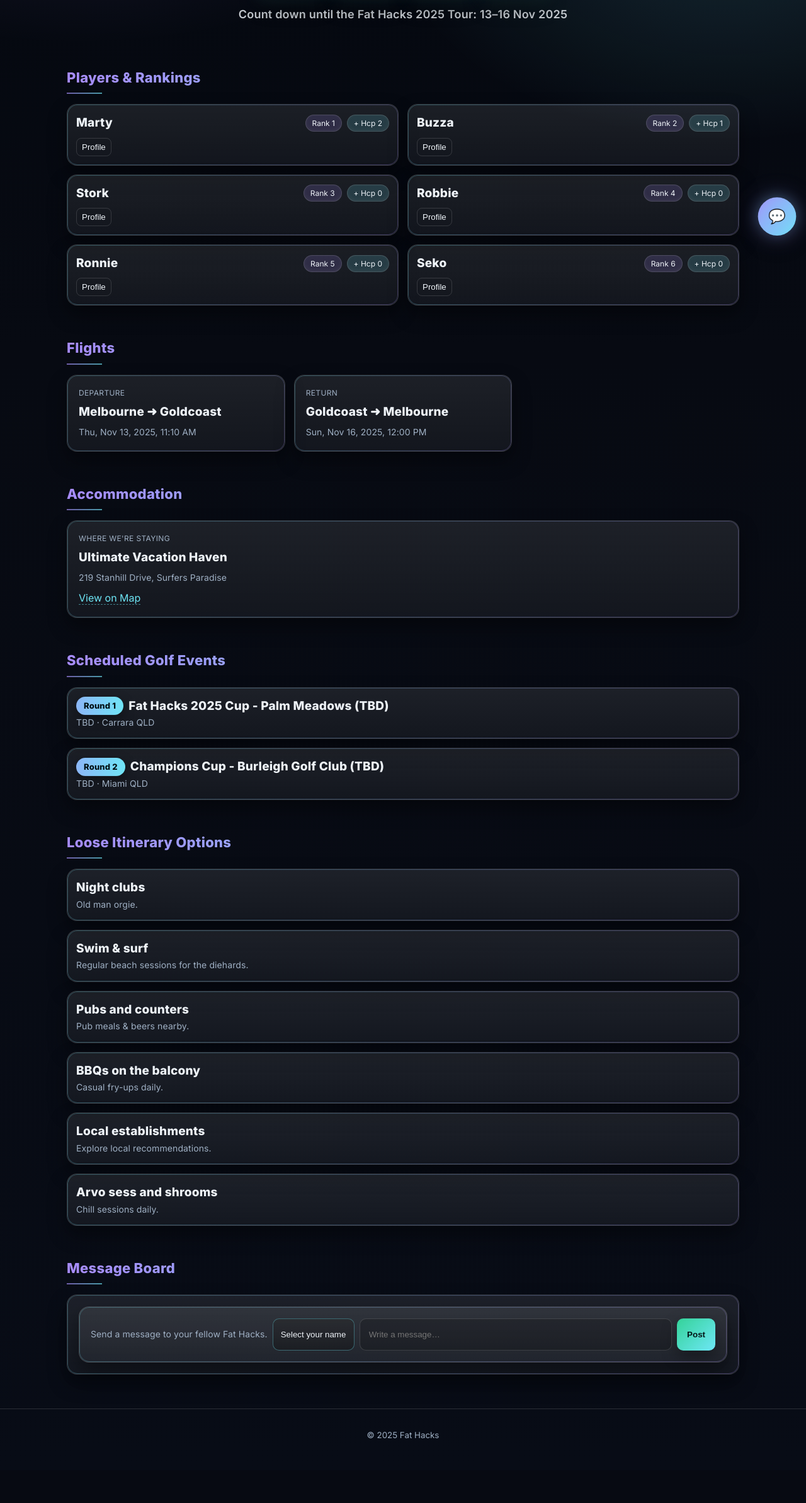
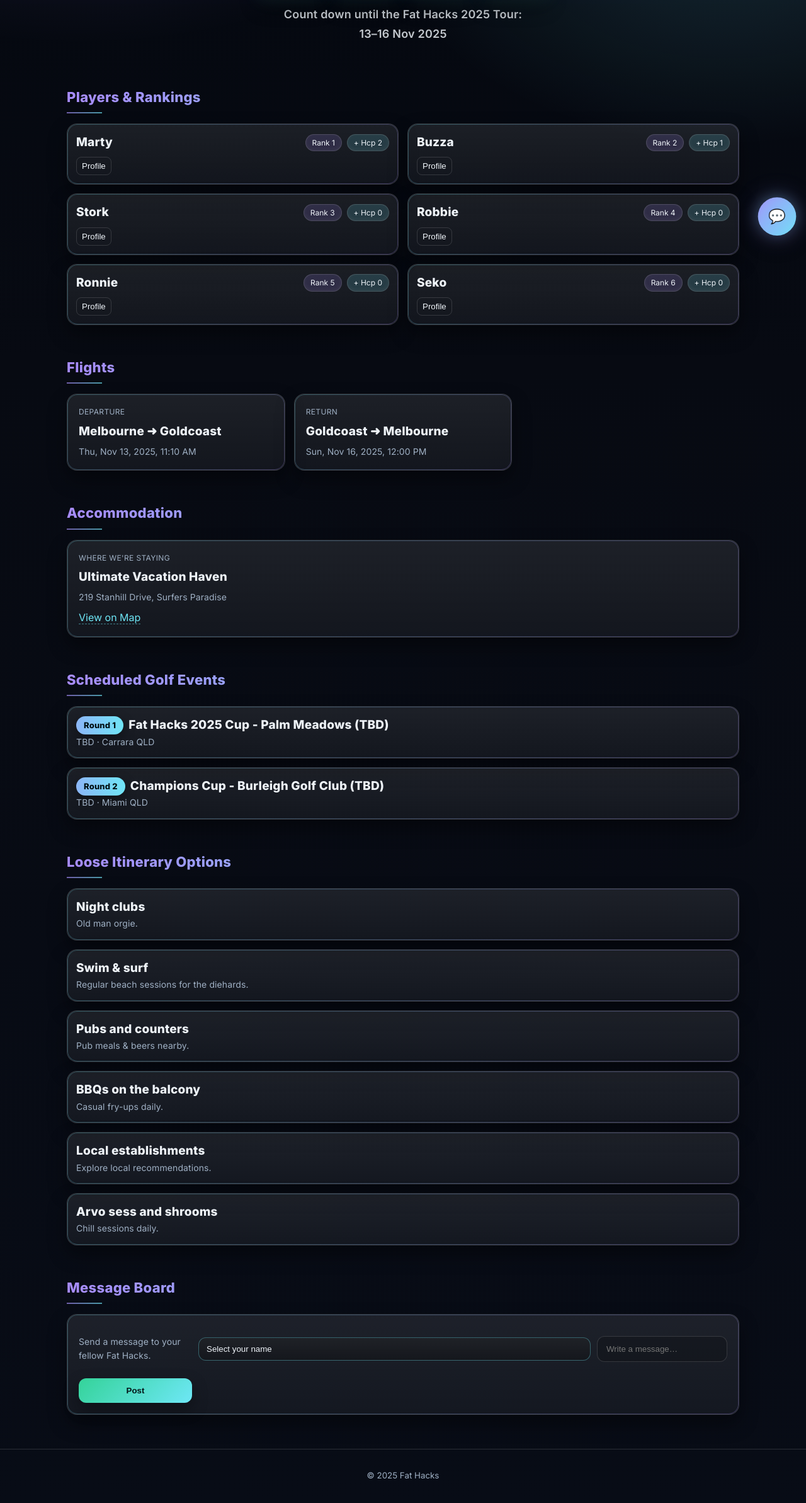
Before and after one commit to GaryBary/WebAppFH25, a plain HTML site: page index.html in a window 1280 px wide. Shown: the part 410-2796 px from the top of the page at 63% size. Before the commit the page ends 2744 px from the top, so only its background shows below. Drawn offline with Linux system fonts and the light colour scheme; no server answers.

Commit message:
Mobile UX: force countdown date to next line; redesign Message Board for mobile (grid form, full-width controls); fix nested card structure

```diff
--- a/app.js
+++ b/app.js
@@ -156,13 +156,26 @@ function renderItinerary(items) {
 	});
 }
 
+function renderCountdownLabel(labelText) {
+	const labelEl = document.getElementById('countdown-label');
+	if (!labelEl) return;
+	const text = labelText || 'Count down until the Fat Hacks 2025 Tour: 13–16 Nov 2025';
+	const idx = text.lastIndexOf(':');
+	if (idx !== -1 && idx < text.length - 1) {
+		const prefix = text.slice(0, idx + 1).trim();
+		const date = text.slice(idx + 1).trim();
+		labelEl.innerHTML = `<span class="cd-prefix">${prefix}</span><span class="cd-date">${date}</span>`;
+	} else {
+		labelEl.textContent = text;
+	}
+}
+
 function startCountdown(targetIso, label) {
 	const daysEl = document.getElementById('cd-days');
 	const hoursEl = document.getElementById('cd-hours');
 	const minsEl = document.getElementById('cd-minutes');
 	const secsEl = document.getElementById('cd-seconds');
-	const labelEl = document.getElementById('countdown-label');
-	labelEl.textContent = label || 'Count down until the Fat Hacks 2025 Tour: 13–16 Nov 2025';
+	renderCountdownLabel(label);
 	const target = new Date(targetIso);
 	function tick() {
 		const now = new Date();
--- a/index.html
+++ b/index.html
@@ -86,7 +86,6 @@
 	<div class="container">
 		<h2>Message Board</h2>
 		<div class="card">
-		<div class="card">
 			<form id="msg-form" class="msg-form" autocomplete="off">
 				<p class="meta">Send a message to your fellow Fat Hacks.</p>
 				<select id="msg-author" required>
--- a/styles.css
+++ b/styles.css
@@ -115,6 +115,8 @@ h1 {
 }
 .time-segment label { display: block; font-size: 12px; color: var(--muted); }
 .countdown-label { font-size: clamp(14px, 1.8vw, 18px); color: rgba(238,243,248,0.82); font-weight: 600; letter-spacing: .2px; margin-top: 2px; }
+.countdown-label .cd-prefix { display: block; }
+.countdown-label .cd-date { display: block; margin-top: 2px; }
 
 /* Make timer responsive so all segments (incl. seconds) are visible on small screens */
 @media (max-width: 520px) {
@@ -191,7 +193,7 @@ h2::after { content: ""; display: block; width: 56px; height: 2px; margin-top: 6
 .link { color: var(--accent-1); text-decoration: none; border-bottom: 1px dashed rgba(110,231,246,.5); }
 .link:hover { filter: saturate(1.1); }
 .link:focus-visible { outline: none; box-shadow: var(--focus-outline); border-radius: 4px; }
-.msg-form { display:flex; gap:8px; flex-wrap:wrap; }
+.msg-form { display:grid; grid-template-columns: 1fr; gap:10px; }
 #msg-author {
 	padding:10px 12px; border-radius:10px; border:1px solid var(--ring);
 	background: rgba(0,0,0,0.35); color: var(--fg);
@@ -215,8 +217,17 @@ h2::after { content: ""; display: block; width: 56px; height: 2px; margin-top: 6
 .msg-send:disabled, .chat-send:disabled { opacity: .6; cursor: not-allowed; }
 .msg-input:focus-visible, #msg-author:focus-visible { outline: none; box-shadow: var(--focus-outline); }
 
+/* Mobile-first overrides for Message Board */
+#msg-author, .msg-input { width: 100%; min-width: 0; border-radius: 12px; }
+.msg-send { width: 100%; border-radius: 12px; font-weight: 900; }
+@media (min-width: 520px) {
+	.msg-form { grid-template-columns: 180px 1fr auto; align-items: center; }
+	.msg-send { width: auto; }
+}
+
 /* Message list */
-.msg-item { padding: 14px !important; }
+#msg-list { display: grid; gap: 10px; }
+.msg-item { padding: 14px !important; border: 1px solid var(--border); }
 .msg-meta { color: var(--muted); font-size: 13px; margin-bottom: 6px; }
 
 /* Chat widget */
```
